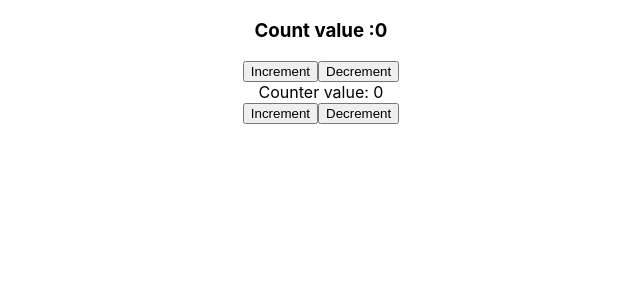
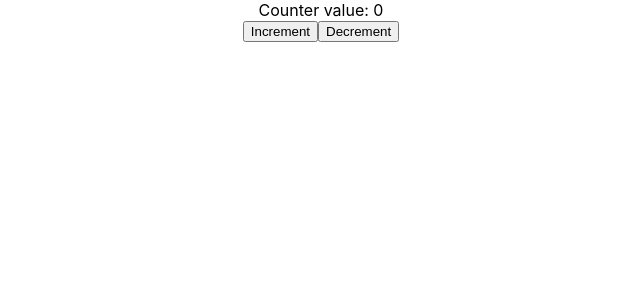
Before and after one commit to peninah98/react-basic, a React (Create React App) app: page / in a window 1280 px wide. Shown: the top 300 px of the page, without its empty margins (319-959 px from the left). Built offline with nearby package versions, Linux system fonts and the light colour scheme.

Commit message:
React conditional rendering component

```diff
--- a/src/App.js
+++ b/src/App.js
@@ -9,6 +9,7 @@ import Resume from './components/Resume';
 import FunctionEvent from './components/FunctionEvents';
 import ClassEvent from './components/ClassEvent';
 import FunctionalComponent from './components/FunctionaCounter';
+import ConditionalComponent from './components/ConditionalComponent';
 
 function App() {
   return (
@@ -27,8 +28,9 @@ function App() {
      <FunctionEvent></FunctionEvent>
      <ClassEvent/>
      <FunctionalComponent/> */}
-     <Counter></Counter>
-     <FunctionalComponent/>
+     {/* <Counter></Counter>
+     <FunctionalComponent/> */}
+     <ConditionalComponent/>
 
     </div>
   );
--- /dev/null
+++ b/src/components/ConditionalComponent.jsx
@@ -0,0 +1,30 @@
+import { useState } from "react"
+import Counter from "./Counter"
+import FunctionalComponent from "./FunctionaCounter"
+
+export default function ConditionalComponent(){
+    const [display, setDisplay] = useState(false)
+    if(display){
+        return  (
+       <div>
+        <Counter/>
+
+
+       </div>
+       )
+    }
+    else{
+        return(
+            <div>
+                 <FunctionalComponent/>
+            </div>
+        )
+    }
+
+    // return (
+    //     <div>
+    //         <h1>This is conditional component</h1>
+    //         <h1>Nothing to see here</h1>
+    //     </div>
+    // )
+}
```
